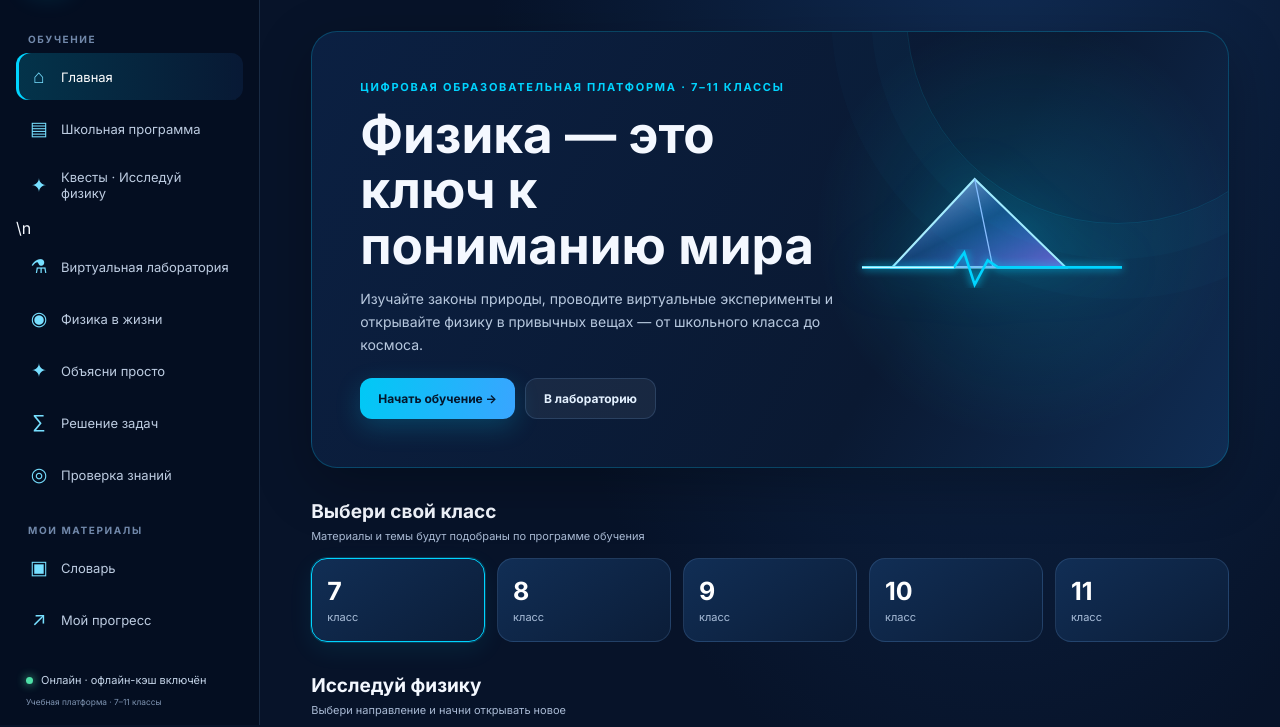
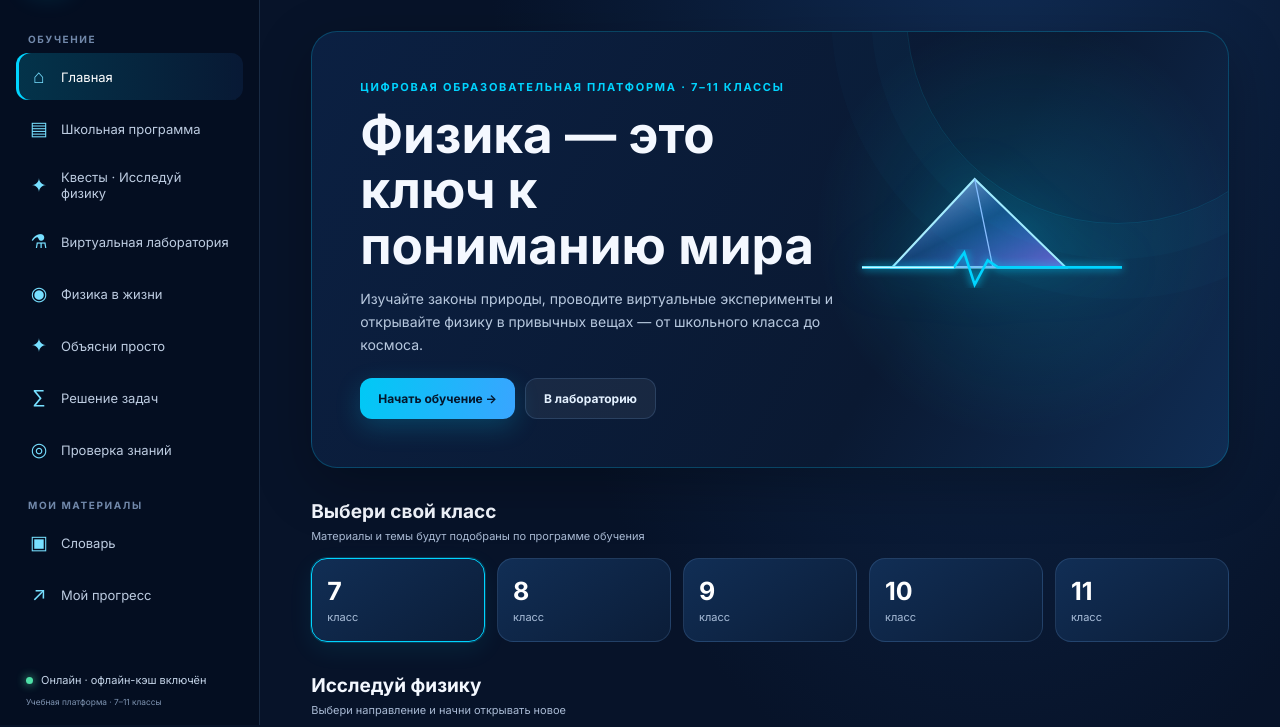
Before and after one commit to timur200730-ship-it/Impuls, a plain HTML site: page index.html in a window 1280 px wide. Shown: the part 75-802 px from the top of the page. Drawn offline with Linux system fonts and the light colour scheme.

Commit message:
Clean script markup after curriculum integration

```diff
--- a/index.html
+++ b/index.html
@@ -21,7 +21,7 @@
       <nav class="nav-list" aria-label="Основная навигация">
         <button class="nav-item active" data-page="home"><span>⌂</span>Главная</button>
         <button class="nav-item" data-page="program"><span>▤</span>Школьная программа</button>
-        <button class="nav-item" data-page="quests"><span>✦</span>Квесты · Исследуй физику</button>\n        <button class="nav-item" data-page="lab"><span>⚗</span>Виртуальная лаборатория</button>
+        <button class="nav-item" data-page="quests"><span>✦</span>Квесты · Исследуй физику</button>        <button class="nav-item" data-page="lab"><span>⚗</span>Виртуальная лаборатория</button>
         <button class="nav-item" data-page="life"><span>◉</span>Физика в жизни</button>
         <button class="nav-item" data-page="simple"><span>✦</span>Объясни просто</button>
         <button class="nav-item" data-page="tasks"><span>∑</span>Решение задач</button>
@@ -62,6 +62,6 @@
     <button data-page="quests"><span>✦</span>Квесты</button>
     <button data-page="progress"><span>↗</span>Прогресс</button>
   </nav>
-  <script src="./curriculum-7.js"></script>\n  <script src="./app.js"></script>
+  <script src="./curriculum-7.js"></script>  <script src="./app.js"></script>
 </body>
 </html>
```
